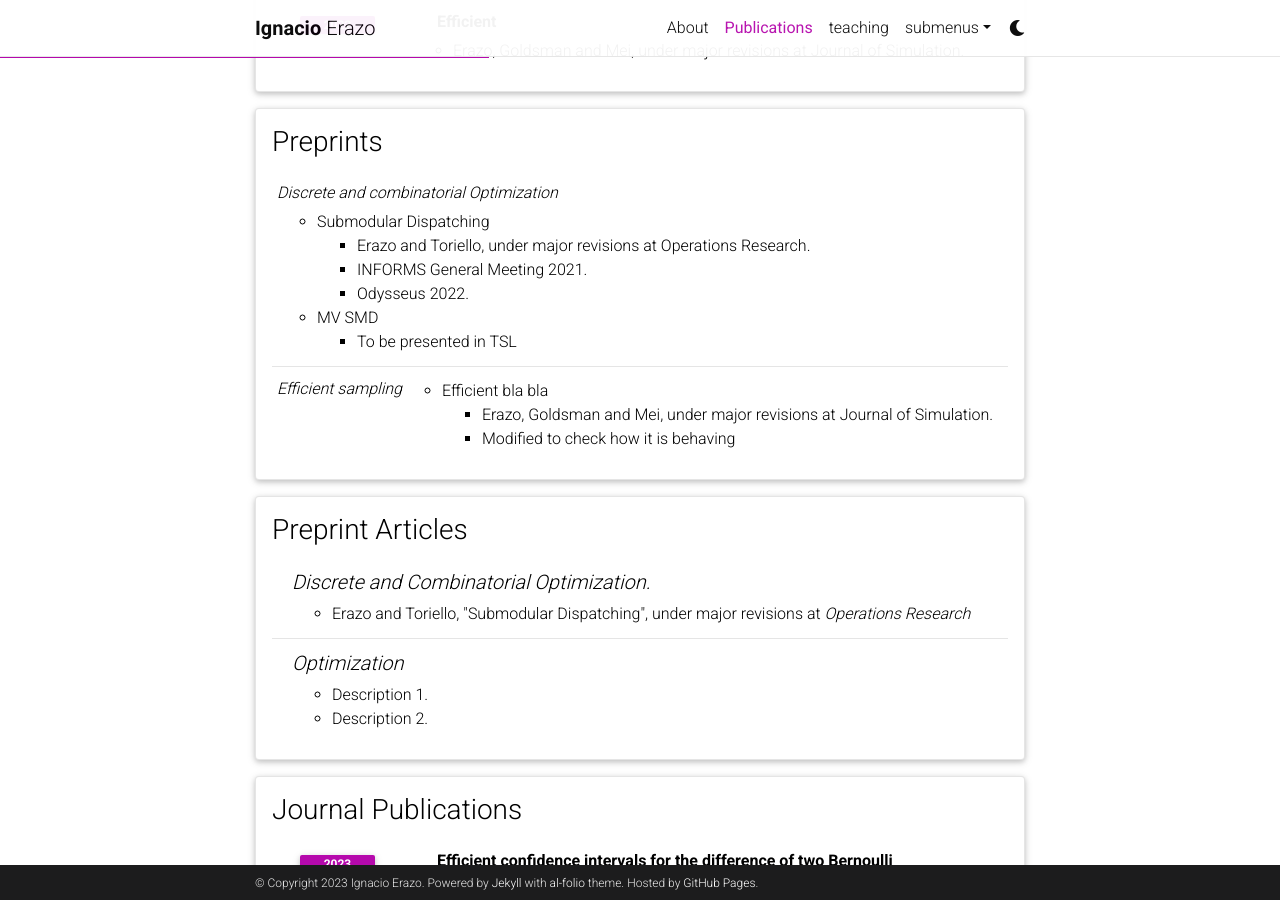
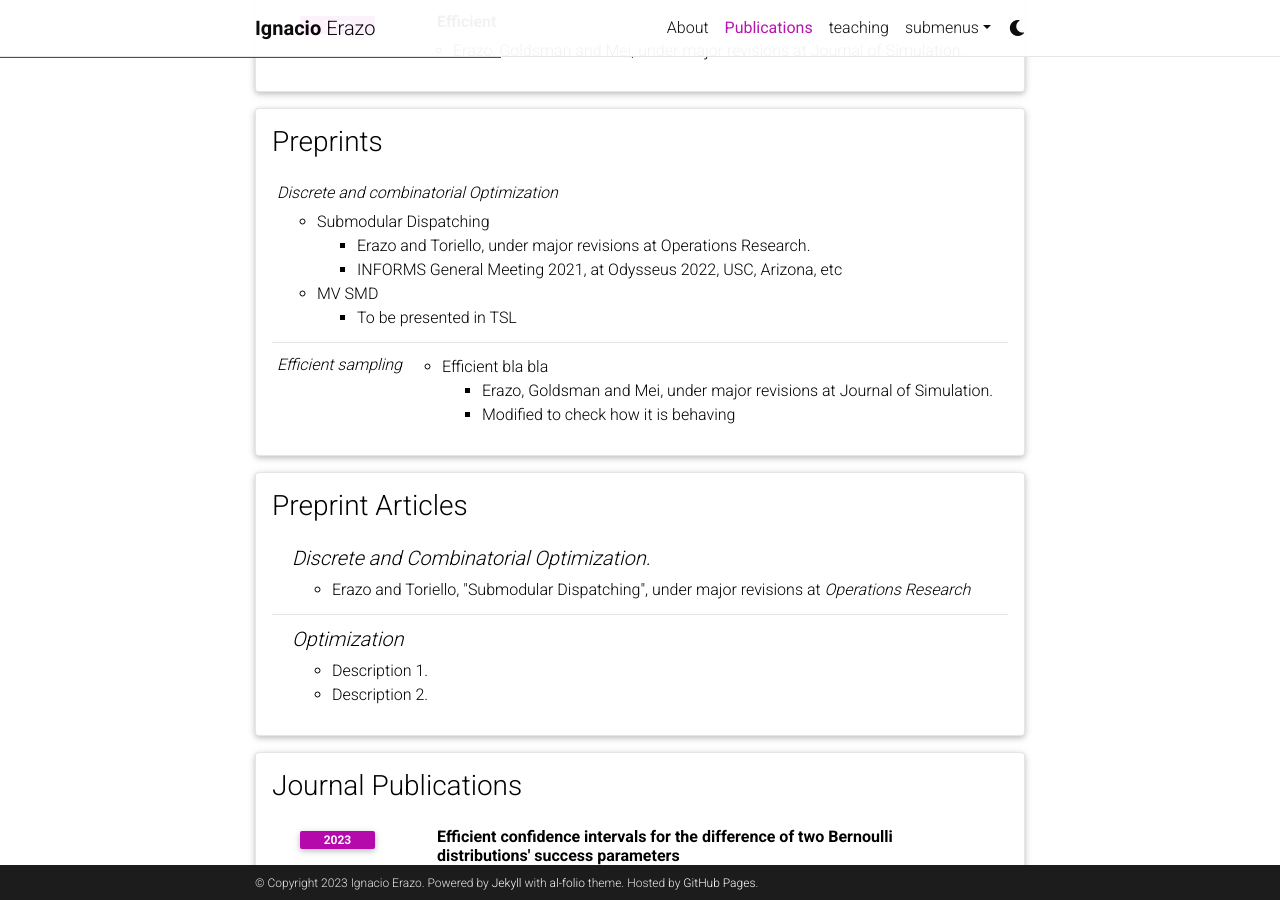
Before and after one commit to ierazo/ierazo.github.io, a Jekyll site: the page built from _pages/pubs_detailed.md, in a window 1280 px wide and 900 px high, scrolled down 396 px. Built offline with Jekyll 4.4.1, drawn with Linux system fonts in a browser that asks for light colours; comment, search, counter and statistics services are not loaded; a style sheet for code colours, icons or effects is not loaded.

Commit message:
change data of preprint

```diff
--- a/_data/pubs_detailed.yml
+++ b/_data/pubs_detailed.yml
@@ -23,8 +23,7 @@
         - title: Submodular Dispatching
           contents:
             - Erazo and Toriello, under major revisions at Operations Research.
-            - INFORMS General Meeting 2021.
-            - Odysseus 2022.
+            - INFORMS General Meeting 2021, at Odysseus 2022, USC, Arizona, etc
         - title: MV SMD
           contents:
             - To be presented in TSL
```
